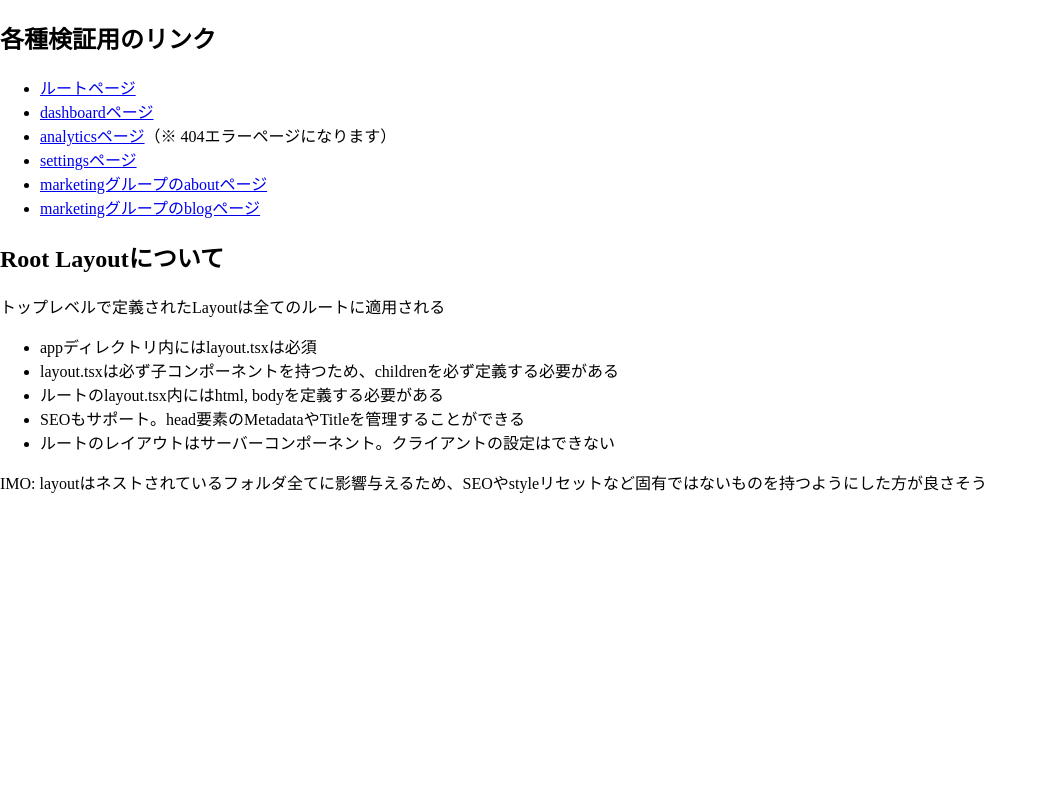
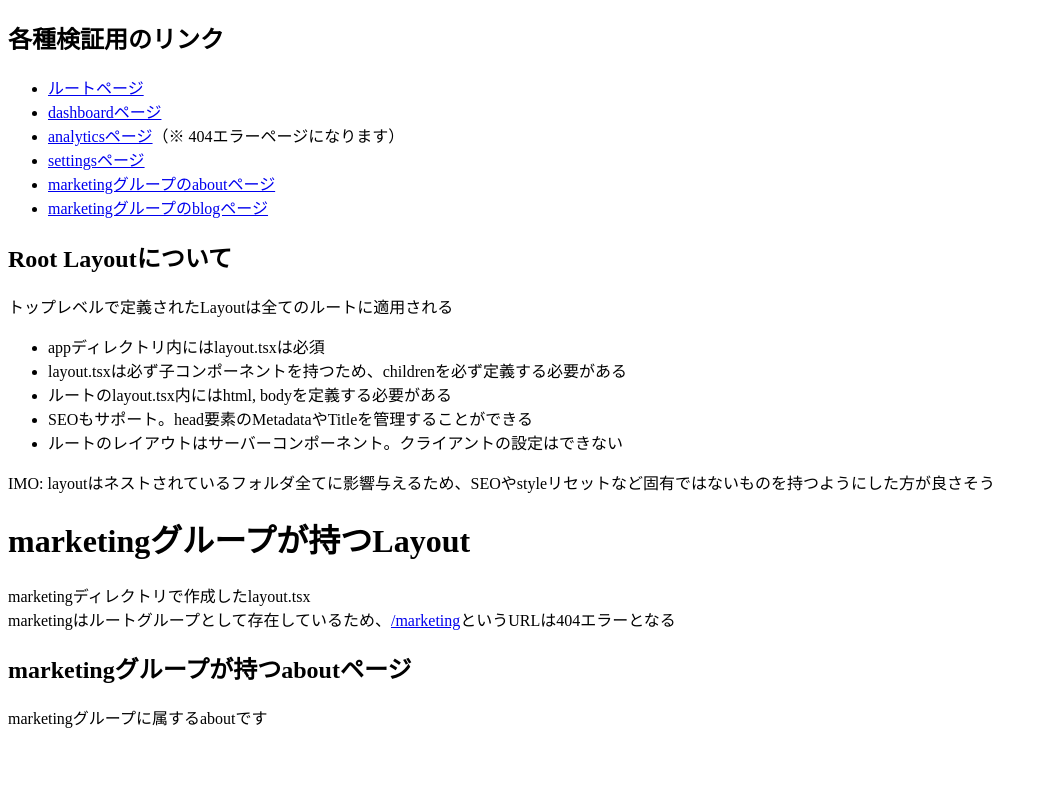
Before and after one commit to toku-chan/study-next-app-router, a Next.js app: page /about in a window 1280 px wide. Before the commit this address had no page. Shown: the top 800 px of the page, without its empty margins (0-1055 px from the left). Built offline with nearby package versions, Linux system fonts and the light colour scheme.

Commit message:
chore: route group marketingを追加

```diff
--- /dev/null
+++ b/src/app/(marketing)/about/page.tsx
@@ -0,0 +1,9 @@
+export default function MarketingAbout() {
+
+  return (
+    <section>
+      <h1>marketingグループが持つaboutページ</h1>
+      <p>marketingグループに属するaboutです</p>
+    </section>
+  )
+}
--- /dev/null
+++ b/src/app/(marketing)/layout.tsx
@@ -0,0 +1,21 @@
+import React from "react";
+import Link from "next/link";
+
+export default function MarketingLayout({ children }: {
+  children: React.ReactNode
+}) {
+  return (
+    <div>
+      <div>
+        <h1>marketingグループが持つLayout</h1>
+        <p>
+          marketingディレクトリで作成したlayout.tsx<br />
+          marketingはルートグループとして存在しているため、<Link href="/marketing">/marketing</Link>というURLは404エラーとなる
+        </p>
+      </div>
+      <div>
+        {children}
+      </div>
+    </div>
+  )
+}
```
Also changed, not shown: src/app/(marketing)/blog/page.tsx (added, +9 -0 lines).
